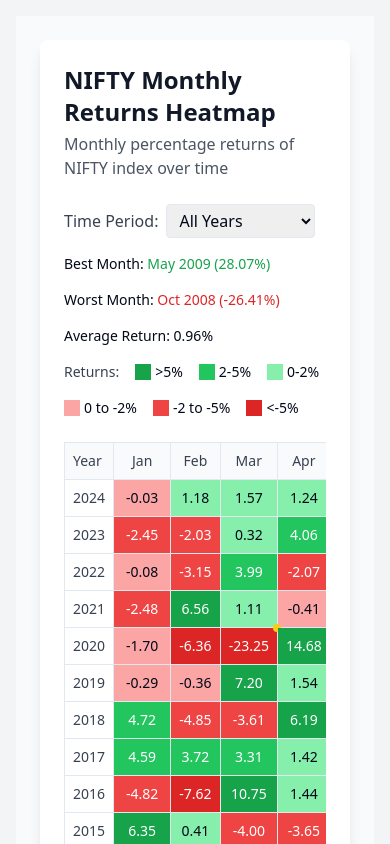
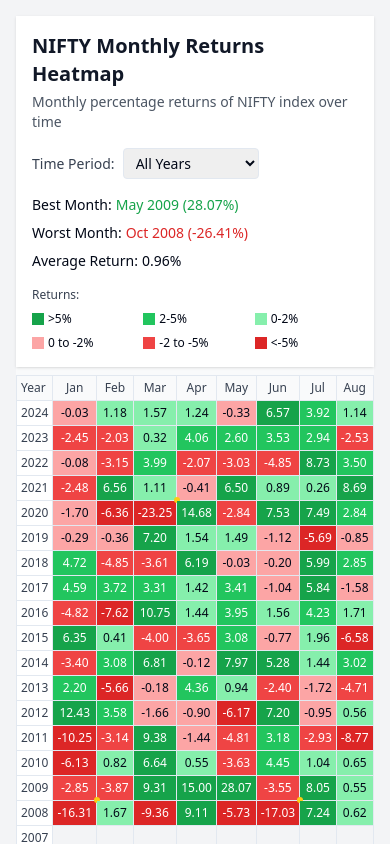
Before and after one commit to shubhankarvs/nifty-heatmap, a React (Vite) app: page / in a window 390 px wide. Shown: the top 844 px of the page. Built offline with nearby package versions, Linux system fonts and the light colour scheme.

Commit message:
Temporary commit to save changes

```diff
--- a/src/components/NiftyHeatmap.jsx
+++ b/src/components/NiftyHeatmap.jsx
@@ -16,7 +16,6 @@
     const fetchData = async () => {
       try {
         setDebugInfo(prev => prev + '\nAttempting to fetch data...');
-        // Using BASE_URL to handle GitHub Pages path correctly
         const basePath = import.meta.env.BASE_URL || '/';
         const response = await fetch(`${basePath}data/nifty_returns.json`);
 
@@ -123,19 +122,20 @@
   };
 
   return (
-    <div className="min-h-screen bg-gray-50 p-6">
-      <div className="max-w-full mx-auto bg-white rounded-lg shadow-lg p-6">
-        <div className="mb-6">
-          <h1 className="text-2xl font-bold text-gray-900">NIFTY Monthly Returns Heatmap</h1>
-          <p className="text-gray-600 mt-1">Monthly percentage returns of NIFTY index over time</p>
+    <div className="min-h-screen bg-gray-50">
+      <div className="bg-white shadow">
+        <div className="p-4 md:p-6 max-w-full mx-auto">
+          <div className="mb-4 md:mb-6">
+            <h1 className="text-xl md:text-2xl font-bold text-gray-900">NIFTY Monthly Returns Heatmap</h1>
+            <p className="text-sm md:text-base text-gray-600 mt-1">Monthly percentage returns of NIFTY index over time</p>
           </div>
 
-        <div className="mb-6 space-y-4">
-          <div className="flex flex-wrap items-center gap-4">
+          <div className="space-y-4">
+            <div className="flex flex-col md:flex-row md:items-center gap-4">
               <div className="flex items-center gap-2">
-              <span className="text-gray-700">Time Period:</span>
+                <span className="text-gray-700 text-sm md:text-base">Time Period:</span>
                 <select
-                className="border rounded px-2 py-1"
+                  className="border rounded px-2 py-1 text-sm md:text-base"
                   value={yearFilter}
                   onChange={(e) => setYearFilter(e.target.value)}
                 >
@@ -146,22 +146,29 @@
               </div>
 
               {stats && (
-              <div className="flex flex-wrap gap-4 text-sm">
+                <div className="grid grid-cols-1 md:flex md:flex-wrap gap-2 md:gap-4 text-sm">
                   <div>
-                  Best Month: <span className="text-green-600 font-medium">{stats.best.month} {stats.best.year} ({stats.best.value.toFixed(2)}%)</span>
+                    Best Month:
+                    <span className="text-green-600 font-medium ml-1">
+                      {stats.best.month} {stats.best.year} ({stats.best.value.toFixed(2)}%)
+                    </span>
                   </div>
                   <div>
-                  Worst Month: <span className="text-red-600 font-medium">{stats.worst.month} {stats.worst.year} ({stats.worst.value.toFixed(2)}%)</span>
+                    Worst Month:
+                    <span className="text-red-600 font-medium ml-1">
+                      {stats.worst.month} {stats.worst.year} ({stats.worst.value.toFixed(2)}%)
+                    </span>
                   </div>
                   <div>
-                  Average Return: <span className="font-medium">{stats.average}%</span>
+                    Average Return:
+                    <span className="font-medium ml-1">{stats.average}%</span>
                   </div>
                 </div>
               )}
             </div>
 
-          <div className="flex flex-wrap gap-4 text-sm">
-            <span className="text-gray-700">Returns:</span>
+            <div className="grid grid-cols-3 md:flex md:flex-wrap gap-2 md:gap-4 text-xs md:text-sm">
+              <span className="col-span-3 text-gray-700">Returns:</span>
               {[
                 { range: '>5%', color: 'bg-green-600' },
                 { range: '2-5%', color: 'bg-green-500' },
@@ -171,24 +178,27 @@
                 { range: '<-5%', color: 'bg-red-600' }
               ].map(({ range, color }) => (
                 <div key={range} className="flex items-center gap-1">
-                <div className={`w-4 h-4 ${color}`}></div>
+                  <div className={`w-3 h-3 md:w-4 md:h-4 ${color}`}></div>
                   <span>{range}</span>
                 </div>
               ))}
             </div>
           </div>
+        </div>
+      </div>
 
-        <div className="overflow-x-auto">
-          <table className="w-full border-collapse bg-white text-sm">
+      <div className="p-2 md:p-6">
+        <div className="overflow-x-auto -mx-2 md:mx-0">
+          <table className="w-full border-collapse bg-white text-xs md:text-sm">
             <thead>
               <tr>
-                <th className="border p-2 bg-gray-50 text-left font-medium text-gray-700 sticky left-0 z-10">Year</th>
+                <th className="border p-1 md:p-2 bg-gray-50 text-left font-medium text-gray-700 sticky left-0 z-10">Year</th>
                 {MONTHS.map(month => (
-                  <th key={month} className="border p-2 bg-gray-50 font-medium text-gray-700 text-center whitespace-nowrap">
+                  <th key={month} className="border p-1 md:p-2 bg-gray-50 font-medium text-gray-700 text-center whitespace-nowrap">
                     {month}
                   </th>
                 ))}
-                <th className="border p-2 bg-gray-100 font-medium text-gray-700 text-center whitespace-nowrap">
+                <th className="border p-1 md:p-2 bg-gray-100 font-medium text-gray-700 text-center whitespace-nowrap">
                   Year Total
                 </th>
               </tr>
@@ -196,26 +206,26 @@
             <tbody>
               {filteredYears.map(year => (
                 <tr key={year}>
-                  <td className="border p-2 font-medium text-gray-700 sticky left-0 bg-white z-10">{year}</td>
+                  <td className="border p-1 md:p-2 font-medium text-gray-700 sticky left-0 bg-white z-10">{year}</td>
                   {MONTHS.map(month => {
                     const value = data[year]?.[month];
                     const isSignificant = isSignificantEvent(year, month, value);
                     return (
                       <td
                         key={`${year}-${month}`}
-                        className={`border p-2 text-center relative ${getColor(value)}
+                        className={`border p-1 md:p-2 text-center relative ${getColor(value)}
                           ${isSignificant ? 'ring-2 ring-yellow-400' : ''}`}
                         onMouseEnter={() => setHoveredCell({ year, month, value })}
                         onMouseLeave={() => setHoveredCell(null)}
                       >
                         {value !== undefined ? value.toFixed(2) : ''}
                         {isSignificant && (
-                          <div className="absolute -top-1 -right-1 w-2 h-2 bg-yellow-400 rounded-full"></div>
+                          <div className="absolute -top-1 -right-1 w-1.5 h-1.5 md:w-2 md:h-2 bg-yellow-400 rounded-full"></div>
                         )}
                       </td>
                     );
                   })}
-                  <td className={`border p-2 text-center font-medium ${getColor(parseFloat(yearlyReturns[year]))}`}>
+                  <td className={`border p-1 md:p-2 text-center font-medium ${getColor(parseFloat(yearlyReturns[year]))}`}>
                     {yearlyReturns[year]}%
                   </td>
                 </tr>
@@ -223,10 +233,11 @@
             </tbody>
           </table>
         </div>
+      </div>
 
       {hoveredCell && hoveredCell.value !== undefined && (
         <div
-            className="fixed bg-white p-3 rounded-lg shadow-lg border text-sm"
+          className="fixed bg-white p-2 md:p-3 rounded shadow-lg border text-xs md:text-sm"
           style={{
             top: '50%',
             left: '50%',
@@ -241,7 +252,6 @@
         </div>
       )}
     </div>
-    </div>
   );
 };
 
```
Lines whose indentation alone changed are shown as unchanged.
